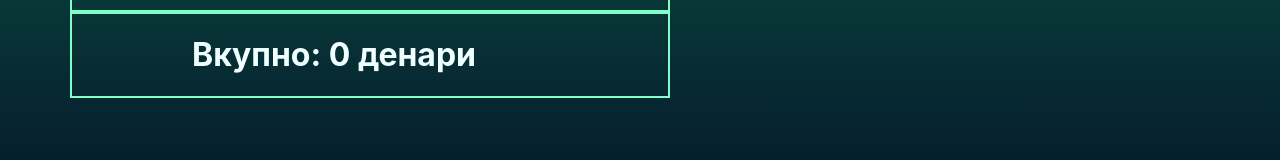
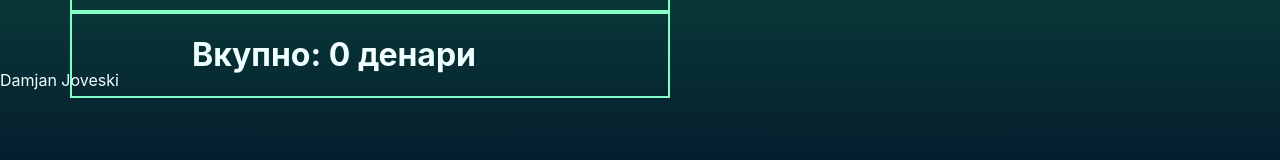
Before and after one commit to DamjanJoveski/IQOSBonusCalculator, a React (Create React App) app in the folder iqos-bonus-calculator/: page / in a window 1280 px wide. Shown: the part 449-609 px from the top of the page. Built offline with nearby package versions, Linux system fonts and the light colour scheme.

Commit message:
Update App.js

```diff
--- a/iqos-bonus-calculator/src/App.js
+++ b/iqos-bonus-calculator/src/App.js
@@ -83,6 +83,7 @@ function App() {
                 ))}
                 <TotalSum totalCount={TotalCount} />
             </div>
+            <p classname="footer"> Damjan Joveski</p>
         </div>
     );
 }
```
